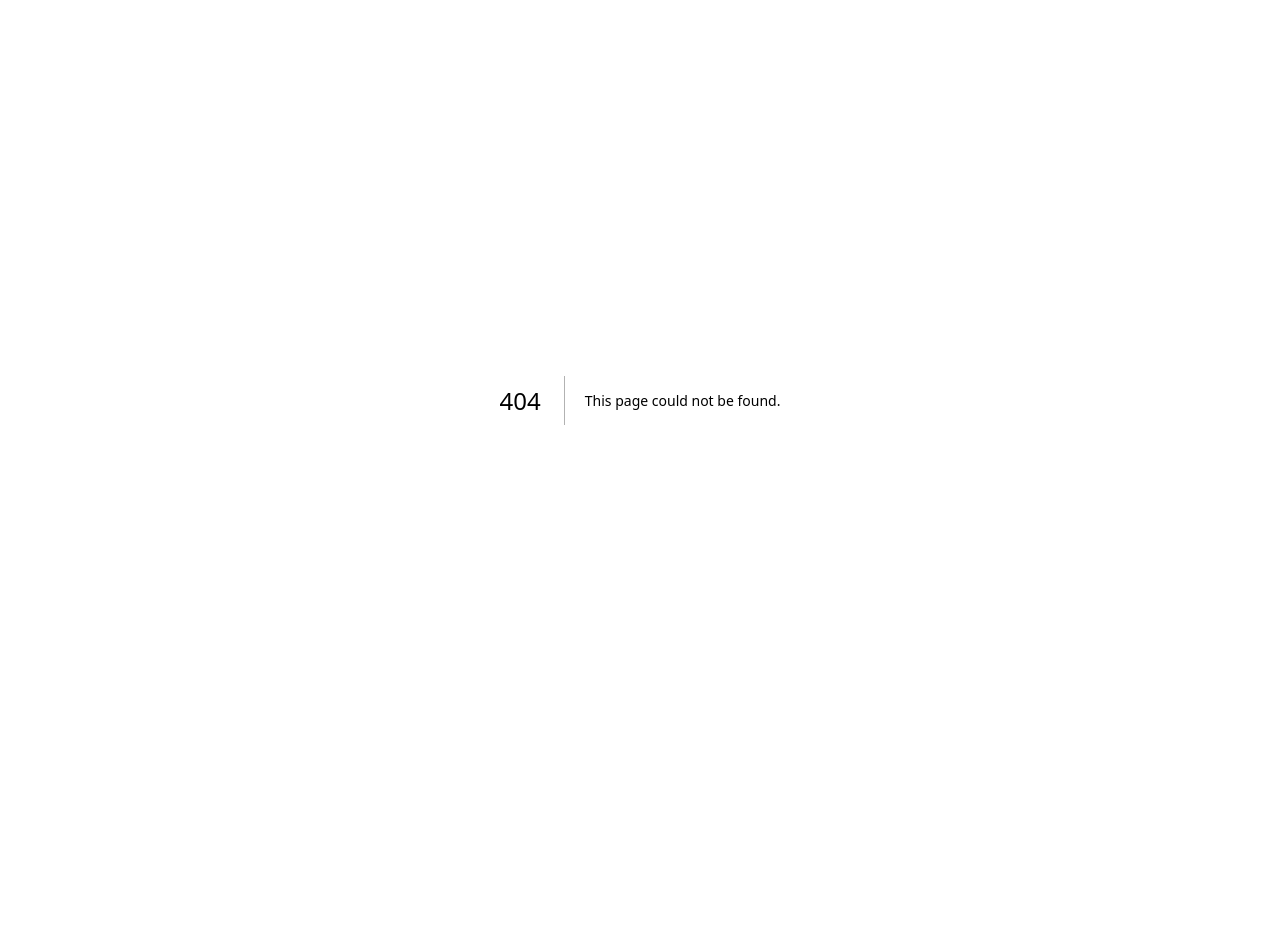
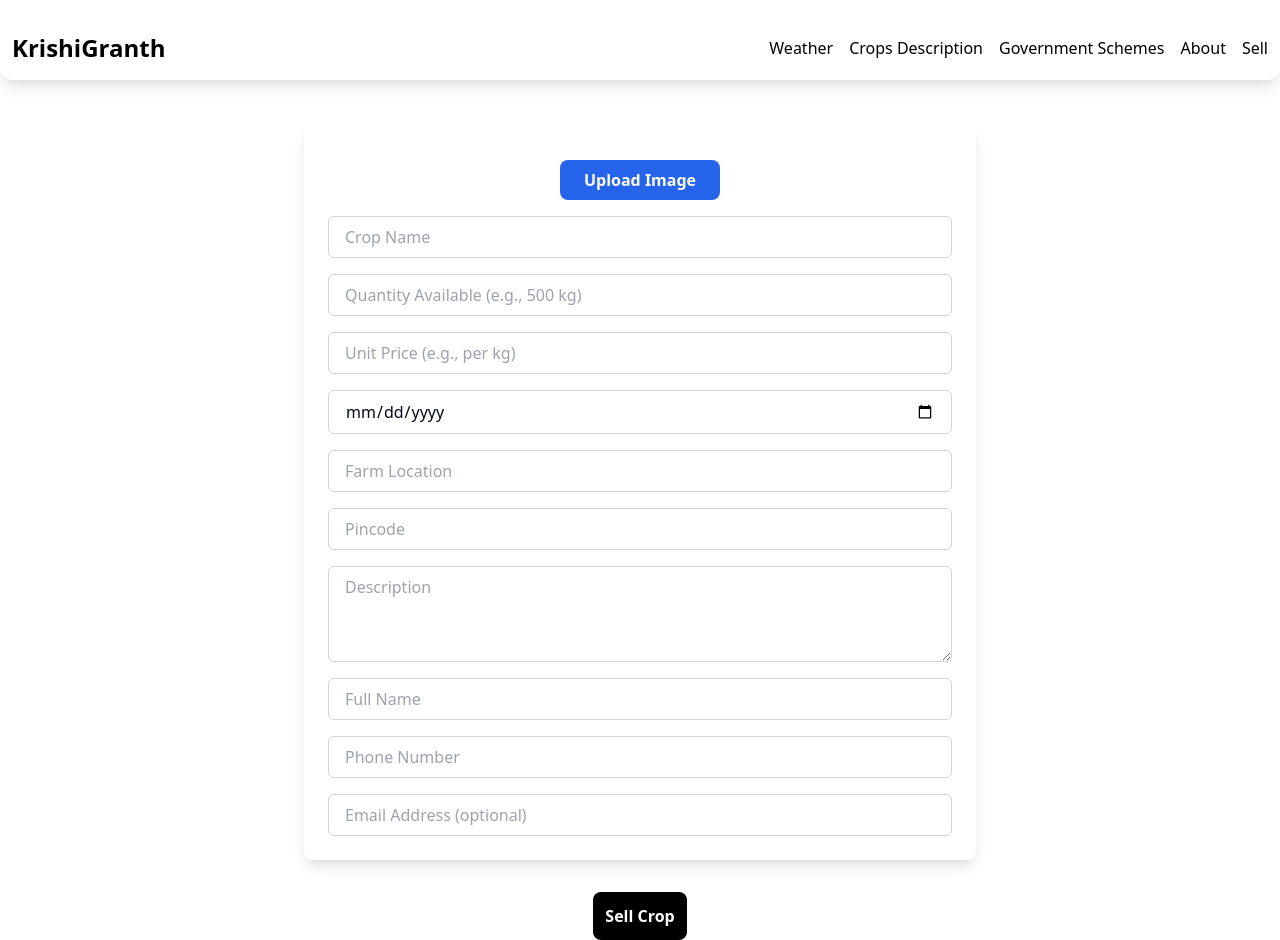
Before and after one commit to UdayPandey01/krishigranth, a Next.js app: page /sell in a window 1280 px wide. Before the commit this address had no page. Before the commit the page ends 800 px from the top, so only its background shows below. Built offline with nearby package versions, Linux system fonts and the light colour scheme.

Commit message:
addSellPage

```diff
--- /dev/null
+++ b/app/(dashboard)/sell/page.tsx
@@ -0,0 +1,111 @@
+"use client";
+
+import { Navbar } from "@/components/Navbar";
+import Image from "next/image";
+import { useState } from "react";
+
+const Sell = () => {
+  const [selectedImage, setSelectedImage] = useState(null);
+
+  return (
+    <div>
+      <Navbar />
+      <div className="flex flex-col items-center justify-center mt-10 space-y-8">
+        {selectedImage && (
+          <div className="flex flex-col items-center space-y-4">
+            <Image
+              height={350}
+              width={350}
+              src={URL.createObjectURL(selectedImage)}
+              alt="Uploaded Crop"
+              className="rounded-lg shadow-lg"
+            />
+            <button
+              className="bg-red-600 text-white font-semibold py-2 px-4 rounded-lg hover:bg-red-500 transition duration-300"
+              onClick={() => setSelectedImage(null)}
+            >
+              Delete
+            </button>
+          </div>
+        )}
+
+        <div className="flex flex-col items-center space-y-4 w-full max-w-2xl p-6 bg-white shadow-lg rounded-lg">
+          <input
+            type="file"
+            name="myImage"
+            id="file-upload"
+            className="hidden"
+            onChange={(e) => setSelectedImage(e.target.files[0])}
+          />
+          <label
+            htmlFor="file-upload"
+            className="cursor-pointer bg-blue-600 text-white font-semibold py-2 px-6 rounded-lg hover:bg-blue-500 transition duration-300"
+          >
+            Upload Image
+          </label>
+
+          <input
+            type="text"
+            placeholder="Crop Name"
+            className="w-full px-4 py-2 border border-gray-300 rounded-md focus:ring-2 focus:ring-blue-500 outline-none"
+          />
+          <input
+            type="number"
+            placeholder="Quantity Available (e.g., 500 kg)"
+            className="w-full px-4 py-2 border border-gray-300 rounded-md focus:ring-2 focus:ring-blue-500 outline-none"
+          />
+          <input
+            type="number"
+            placeholder="Unit Price (e.g., per kg)"
+            className="w-full px-4 py-2 border border-gray-300 rounded-md focus:ring-2 focus:ring-blue-500 outline-none"
+          />
+          <input
+            type="date"
+            placeholder="Harvest Date"
+            className="w-full px-4 py-2 border border-gray-300 rounded-md focus:ring-2 focus:ring-blue-500 outline-none"
+          />
+          <input
+            type="text"
+            placeholder="Farm Location"
+            className="w-full px-4 py-2 border border-gray-300 rounded-md focus:ring-2 focus:ring-blue-500 outline-none"
+          />
+          <input
+            type="text"
+            placeholder="Pincode"
+            className="w-full px-4 py-2 border border-gray-300 rounded-md focus:ring-2 focus:ring-blue-500 outline-none"
+          />
+
+          {/* <label className="flex items-center space-x-2 text-sm text-gray-700">
+            <input type="checkbox" className="w-4 h-4 text-blue-600" />
+            <span>Transportation Availability</span>
+          </label> */}
+
+          <textarea
+            placeholder="Description"
+            className="w-full px-4 py-2 border border-gray-300 rounded-md h-24 focus:ring-2 focus:ring-blue-500 outline-none"
+          ></textarea>
+          <input
+            type="text"
+            placeholder="Full Name"
+            className="w-full px-4 py-2 border border-gray-300 rounded-md focus:ring-2 focus:ring-blue-500 outline-none"
+          />
+          <input
+            type="tel"
+            placeholder="Phone Number"
+            className="w-full px-4 py-2 border border-gray-300 rounded-md focus:ring-2 focus:ring-blue-500 outline-none"
+          />
+          <input
+            type="email"
+            placeholder="Email Address (optional)"
+            className="w-full px-4 py-2 border border-gray-300 rounded-md focus:ring-2 focus:ring-blue-500 outline-none"
+          />
+        </div>
+        <button className="mt-4 p-3 bg-black  text-white font-semibold rounded-lg  ">
+          Sell Crop
+        </button>
+      </div>
+    </div>
+  );
+};
+
+export default Sell;
--- a/app/(dashboard)/weather/page.tsx
+++ b/app/(dashboard)/weather/page.tsx
@@ -90,7 +90,7 @@ const Page = () => {
           zIndex: -1,
         }}
       />
-      <Navbar />
+      <Navbar/>
       <SearchBar onSearch={handleSearch} />
       <div className="grid grid-cols-2">
         <div className="mt-10 flex items-center justify-center">
--- a/components/Navbar.tsx
+++ b/components/Navbar.tsx
@@ -1,9 +1,9 @@
 "use client";
 
-import Image from "next/image";
+// import Image from "next/image";
 import { useRouter } from "next/navigation";
 import React, { useState, useEffect } from "react";
-import logo from "../assests/logo.png";
+// import logo from "../assests/logo.png";
 import { ClerkLoaded, ClerkLoading, UserButton } from "@clerk/nextjs";
 import { Loader2 } from "lucide-react";
 
@@ -40,6 +40,9 @@ export const Navbar = () => {
   function handleabout() {
     router.push("/about");
   }
+  function handleSell() {
+    router.push("/sell");
+  }
 
   return (
     <nav
@@ -49,9 +52,6 @@ export const Navbar = () => {
       style={{ top: "10px" }}
     >
       <div className="flex flex-row items-center">
-        <div>
-          <Image  src={logo} alt="logo" height={62} width={62} />
-        </div>
         <div
           className="text-2xl font-extrabold text-black cursor-pointer hover hover:scale-105 transform transition-transform duration-300 ease-out"
           onClick={handleHome}
@@ -79,6 +79,9 @@ export const Navbar = () => {
           <span className="font-medium text-black cursor-pointer hover:scale-105 transform transition-transform duration-300 ease-out" onClick={handleabout}>
             About
           </span>
+          <span className="font-medium text-black cursor-pointer hover:scale-105 transform transition-transform duration-300 ease-out" onClick={handleSell}>
+            Sell
+          </span>
           <ClerkLoaded>
             <UserButton afterSignOutUrl="/" />
           </ClerkLoaded>
--- a/components/search-bar.tsx
+++ b/components/search-bar.tsx
@@ -26,7 +26,7 @@ export const SearchBar = ({ onSearch }) => {
         <input
           type="search"
           onChange={searchCity}
-          className="block w-full p-4 ps-10 text-sm text-gray-900 border border-gray-300 rounded-lg bg-gray-50"
+          className="w-full p-4 ps-10 text-sm text-gray-900 rounded-lg bg-gray-50"
           placeholder="Enter the city"
           required
         />
```
